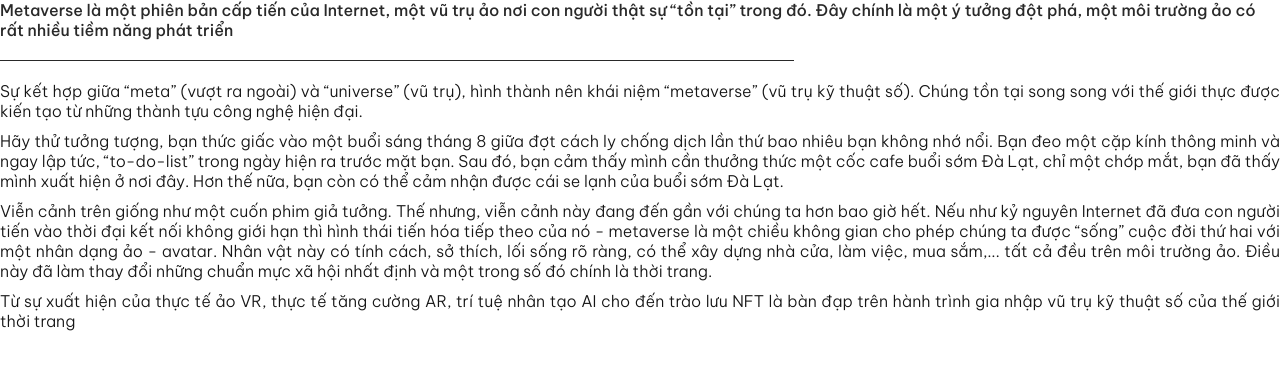
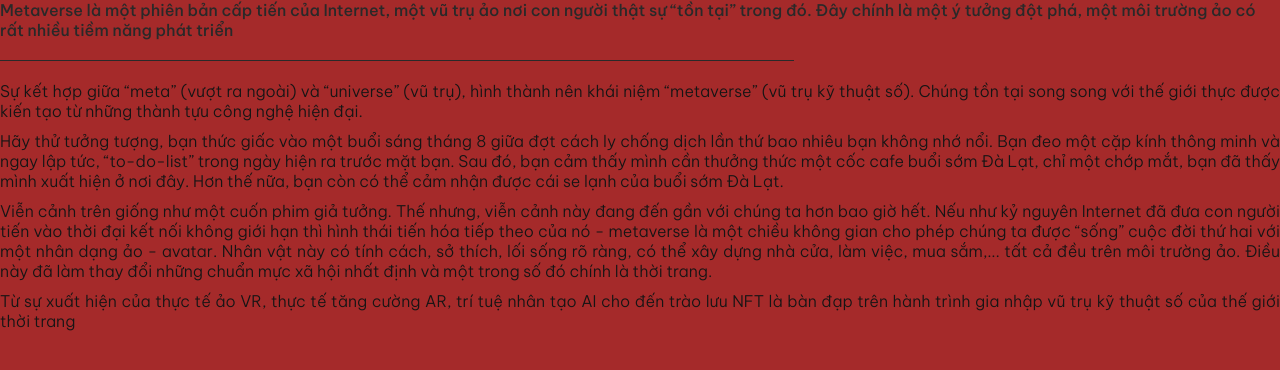
Before and after one commit to JasonDeee/VDFM-News, a plain HTML site: page Public/Chao-mung-den-voi-thoi-dai-cua-Metaverse/index.html in a window 1280 px wide. Drawn offline with Linux system fonts and the light colour scheme.

Commit message:
Update style.css

```diff
--- a/Public/Chao-mung-den-voi-thoi-dai-cua-Metaverse/Styles/style.css
+++ b/Public/Chao-mung-den-voi-thoi-dai-cua-Metaverse/Styles/style.css
@@ -11,8 +11,9 @@ body {
   position: relative;
   width: 100%;
   background: none;
-  height: auto;
+  height: fit-content;
   overflow: auto;
+  background: brown;
 }
 
 .Horrizontal_Line {
```
